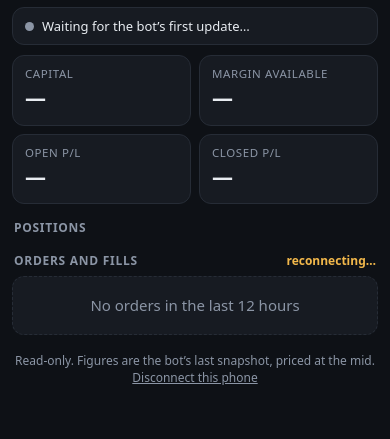
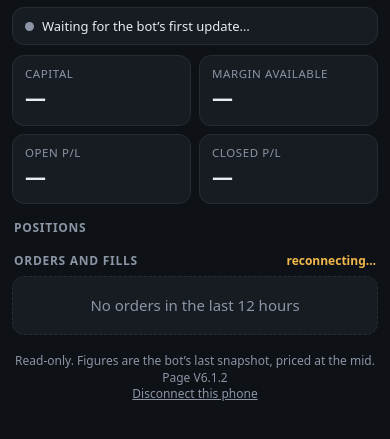
Before and after one commit to lyetf1971AI/investigation-panel, a plain HTML site: page bot-monitor.html in a window 390 px wide. Both pictures are taken after typing "Sample" into the empty fields and a click on the button "Connect". Shown: the part 49-488 px from the top of the page. Drawn offline with Linux system fonts and the light colour scheme; no server answers.

Commit message:
Phone monitor V6.1.2: show bot and page version in footer
Co-Authored-By: Claude Opus 5.5 <noreply@anthropic.com>
Claude-Session: https://claude.ai/code/session_01Js8DXpGv3emyZZu5dG9PKd

```diff
--- a/bot-monitor.html
+++ b/bot-monitor.html
@@ -86,7 +86,7 @@ h1 .brk{font-size:12px;font-weight:600;color:#0F9D8A;letter-spacing:.04em;margin
   <div id="pos"></div>
   <h2>Orders and fills <span id="conn"></span></h2>
   <div id="evs"></div>
-  <footer>Read-only. Figures are the bot’s last snapshot, priced at the mid.<br><a href="#" id="forget">Disconnect this phone</a></footer>
+  <footer>Read-only. Figures are the bot’s last snapshot, priced at the mid.<br><span id="ver" class="num">Page V6.1.2</span><br><a href="#" id="forget">Disconnect this phone</a></footer>
 </main>
 
 <script>
@@ -122,6 +122,7 @@ function renderAge(){
 function render(){
   if(!snap)return;
   var a=snap.a||{}, b=snap.b||{}, h=snap.h||{};
+  $("ver").textContent="Bot "+(snap.ver||"version not sent yet")+" · page V6.1.2";
   var env=$("env"); env.textContent=snap.env||"—"; env.className="badge "+(snap.env==="LIVE"?"live":"paper");
   var st=h.s||"", dot=$("dot");
   dot.className="dot "+(st==="ACTIVE"?"ok":st==="IDLE"?"":st?"bad":"")+(h.stop&&st==="ACTIVE"?" warn":"");
```
